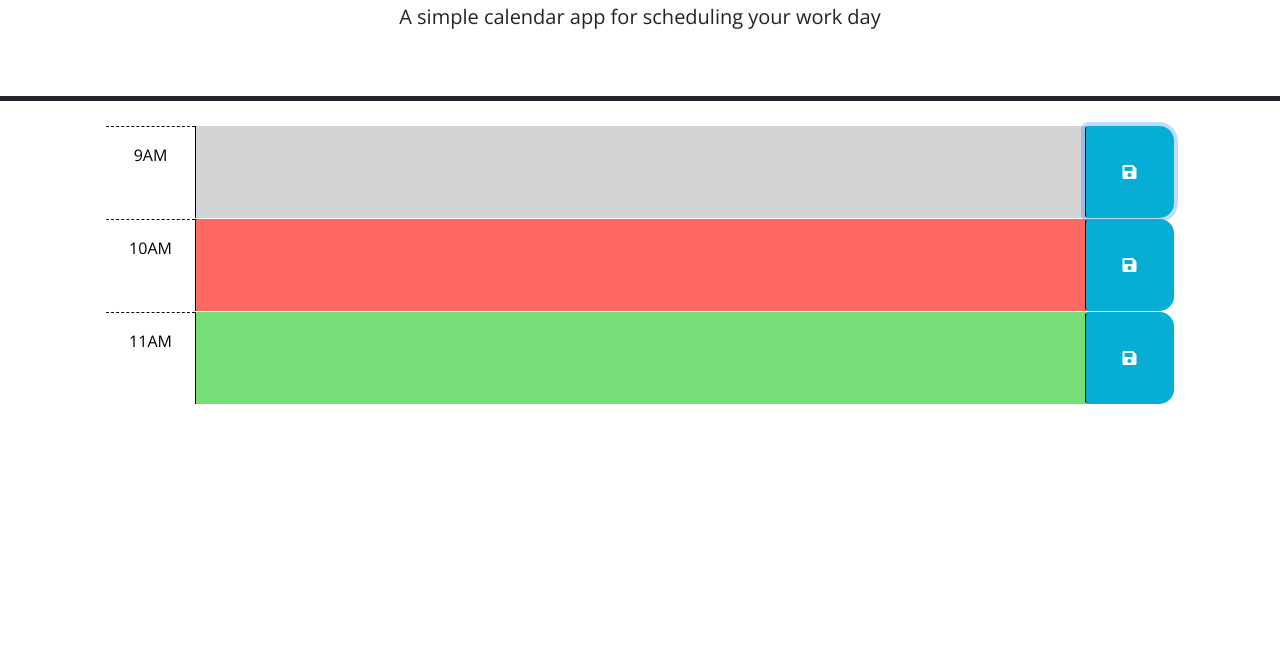
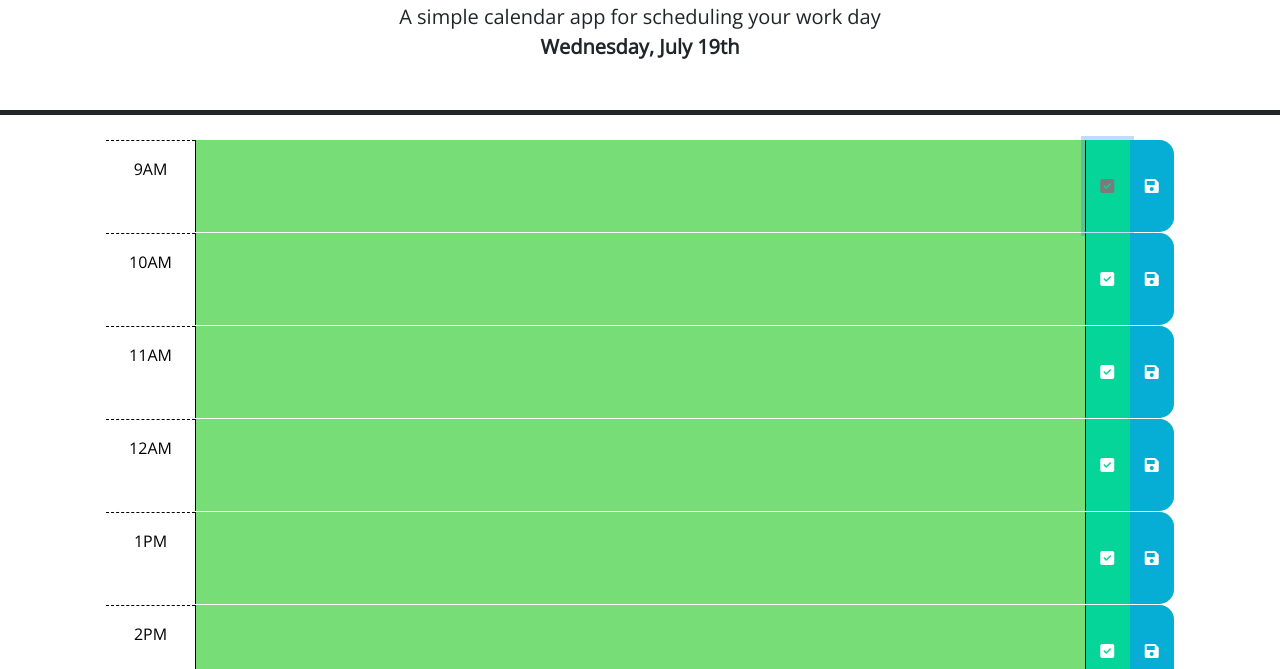
Before and after one commit to Rod-Freedom/Challenge-N5-WorkDayScheduler, a plain HTML site: page index.html in a window 1280 px wide. Both pictures are taken after a click on the button 1129 px from the left and 302 px from the top of the page. Shown: the part 131-800 px from the top of the page. Drawn offline with nearby package versions, Linux system fonts and the light colour scheme.

Commit message:
added the full code for mvp

```diff
--- a/index.html
+++ b/index.html
@@ -5,6 +5,7 @@
     <meta name="viewport" content="width=device-width, initial-scale=1.0"/>
     <meta http-equiv="X-UA-Compatible" content="ie=edge"/>
     <link rel="stylesheet" href="https://cdn.jsdelivr.net/npm/bootstrap@5.1.3/dist/css/bootstrap.min.css"/>
+    <script src="https://kit.fontawesome.com/9af0c34c90.js" crossorigin="anonymous"></script>
     <link rel="stylesheet" href="https://use.fontawesome.com/releases/v5.8.1/css/all.css" integrity="sha384-50oBUHEmvpQ+1lW4y57PTFmhCaXp0ML5d60M1M7uH2+nqUivzIebhndOJK28anvf" crossorigin="anonymous"/>
     <link href="https://fonts.googleapis.com/css?family=Open+Sans&display=swap" rel="stylesheet"/>
     <link rel="stylesheet" href="./src/style.css"/>
@@ -15,10 +16,11 @@
   <body>
     <header class="p-5 mb-4 border-5 border-bottom border-dark text-center">
       <h1 class="display-3">Work Day Scheduler</h1>
-      <p class="lead">A simple calendar app for scheduling your work day</p>
-      <p id="currentDay" class="lead"></p>
+      <p class="lead m-0">A simple calendar app for scheduling your work day</p>
+      <p class="lead m-0 fw-bold" id="today"></p>
     </header>
-    <div class="container-lg px-5">
+
+    <div class="container-lg px-5 pb-5" id="hoursCont">
       <!-- Use class for "past", "present", and "future" to apply styles to the
         time-block divs accordingly. The javascript will need to do this by
         adding/removing these classes on each div by comparing the hour in the
@@ -29,32 +31,35 @@
         code is implemented.
         -->
 
-      <!-- Example of a past time block. The "past" class adds a gray background color. -->
-      <div id="hour-9" class="row time-block past">
+      <!-- Example of a past time block. The "past" class adds a gray background color.
+      <div id="hour-9" class="row time-block past flex-nowrap" data-hour="9">
         <div class="col-2 col-md-1 hour text-center py-3">9AM</div>
-        <textarea class="col-8 col-md-10 description" rows="3"> </textarea>
-        <button class="btn saveBtn col-2 col-md-1" aria-label="save">
+        <textarea class="col-8 col-md-10 description checkedTask" rows="3"></textarea>
+        <button class="btn checkBtn col rounded-0" aria-label="check">
+          <i class="fa-solid fa-square-check" aria-hidden="true"></i>
+        </button>
+        <button class="btn saveBtn col" aria-label="save">
           <i class="fas fa-save" aria-hidden="true"></i>
         </button>
-      </div>
+      </div> -->
 
-      <!-- Example of a a present time block. The "present" class adds a red background color. -->
+      <!-- Example of a a present time block. The "present" class adds a red background color.
       <div id="hour-10" class="row time-block present">
         <div class="col-2 col-md-1 hour text-center py-3">10AM</div>
         <textarea class="col-8 col-md-10 description" rows="3"> </textarea>
         <button class="btn saveBtn col-2 col-md-1" aria-label="save">
           <i class="fas fa-save" aria-hidden="true"></i>
         </button>
-      </div>
+      </div> -->
 
-      <!-- Example of a future time block. The "future" class adds a green background color. -->
+      <!-- Example of a future time block. The "future" class adds a green background color.
       <div id="hour-11" class="row time-block future">
         <div class="col-2 col-md-1 hour text-center py-3">11AM</div>
         <textarea class="col-8 col-md-10 description" rows="3"> </textarea>
         <button class="btn saveBtn col-2 col-md-1" aria-label="save">
           <i class="fas fa-save" aria-hidden="true"></i>
         </button>
-      </div>
+      </div> -->
 
     <script src="https://code.jquery.com/jquery-3.4.1.min.js"></script>
     <script src="https://cdn.jsdelivr.net/npm/dayjs@1.11.3/dayjs.min.js" integrity="sha256-iu/zLUB+QgISXBLCW/mcDi/rnf4m4uEDO0wauy76x7U=" crossorigin="anonymous"></script>
--- a/src/script.js
+++ b/src/script.js
@@ -1,23 +1,198 @@
-// Wrap all code that interacts with the DOM in a call to jQuery to ensure that
-// the code isn't run until the browser has finished rendering all the elements
-// in the html.
-$(function () {
-  // TODO: Add a listener for click events on the save button. This code should
-  // use the id in the containing time-block as a key to save the user input in
-  // local storage. HINT: What does `this` reference in the click listener
-  // function? How can DOM traversal be used to get the "hour-x" id of the
-  // time-block containing the button that was clicked? How might the id be
-  // useful when saving the description in local storage?
-  //
-  // TODO: Add code to apply the past, present, or future class to each time
-  // block by comparing the id to the current hour. HINTS: How can the id
-  // attribute of each time-block be used to conditionally add or remove the
-  // past, present, and future classes? How can Day.js be used to get the
-  // current hour in 24-hour time?
-  //
-  // TODO: Add code to get any user input that was saved in localStorage and set
-  // the values of the corresponding textarea elements. HINT: How can the id
-  // attribute of each time-block be used to do this?
-  //
-  // TODO: Add code to display the current date in the header of the page.
+const todayP = $('#today');
+const hoursContainer = $('#hoursCont');
+let today = dayjs();
+let tasksList = [
+  today.format('YYYY-MM-DD'), {
+    hour: 9,
+    task: "",
+    checked: false
+  }, {
+    hour: 10,
+    task: "",
+    checked: false
+  }, {
+    hour: 11,
+    task: "",
+    checked: false
+  }, {
+    hour: 12,
+    task: "",
+    checked: false
+  }, {
+    hour: 13,
+    task: "",
+    checked: false
+  }, {
+    hour: 14,
+    task: "",
+    checked: false
+  }, {
+    hour: 15,
+    task: "",
+    checked: false
+  }, {
+    hour: 16,
+    task: "",
+    checked: false
+  }, {
+    hour: 17,
+    task: "",
+    checked: false
+  },
+];
+
+const storeData = () => localStorage.setItem("tasksList", JSON.stringify(tasksList));
+const getData = () => {
+  tasksList = JSON.parse(localStorage.getItem("tasksList"));
+};
+
+const todaysDate = () => {
+  let suffix = '';
+  let todaysDay = today.format('D');
+
+  if (todaysDay == 1) {
+    suffix = 'st'
+  } else if (todaysDay == 2) {
+    suffix = 'nd'
+  } else if (todaysDay == 3) {
+    suffix = 'rd'
+  } else {
+    suffix = 'th'
+  }
+
+  todayP.html(today.format(`dddd, MMMM D[${suffix}]`))
+};
+
+const getTasks = () => {
+  if (localStorage.getItem("tasksList") === null || JSON.parse(localStorage.getItem("tasksList"))[0] != today.format('YYYY-MM-DD')) {
+    storeData();
+  } else {
+    getData();
+  };
+};
+
+const colorHoursFunc = () => {
+  for (i = 9; i < 18; i++) {
+    let hourRowEl = $(`#hour-${i}`);
+
+    if (hourRowEl.data('hour') < today.format('H')) {
+      hourRowEl.addClass('past');
+      hourRowEl.removeClass('present');
+      hourRowEl.removeClass('future');
+
+    } else if (hourRowEl.data('hour') == today.format('H')) {
+      hourRowEl.addClass('present');
+      hourRowEl.removeClass('past');
+      hourRowEl.removeClass('future');
+
+    } else {
+      hourRowEl.addClass('future');
+      hourRowEl.removeClass('past');
+      hourRowEl.removeClass('present');
+
+    };
+  }
+
+  console.log("Hi Rod")
+};
+
+const colorHours = () => {
+
+  colorHoursFunc();
+
+  setInterval(() => {
+    colorHoursFunc();
+
+  }, 60000)
+
+};
+
+const saveTaskFunc = e => {
+  let event = $(e.target);
+  let dataHour = event.data("hour");
+  let savedTask = $(`#task-${dataHour}`).val();
+
+  tasksList[dataHour - 8].task = savedTask;
+  console.log(tasksList)
+  storeData();
+}
+
+const checkedFunc = e => {
+  let event = $(e.target);
+  let dataHour = event.data("hour");
+
+
+  if (event.data('state') == '') {
+    $(`#task-${dataHour}`).addClass('checkedTask');
+
+    tasksList[dataHour - 8].checked = true
+    storeData();
+
+    event.addClass('checkedBtn');
+    event.children().addClass('checkedBtn');
+    event.parent().addClass('checkedBtn');
+
+    event.data('state', 'checked');
+    event.children().data('state', 'checked');
+    event.parent().data('state', 'checked');
+
+  } else {
+    $(`#task-${dataHour}`).removeClass('checkedTask');
+
+    tasksList[dataHour - 8].checked = false
+    storeData();
+
+    event.removeClass('checkedBtn');
+    event.children().removeClass('checkedBtn');
+    event.parent().removeClass('checkedBtn');
+
+    event.data('state', '');
+    event.children().data('state', '');
+    event.parent().data('state', '');
+  }
+};
+
+let renderHrs = () => {
+
+  for (i = 9; i < 18; i++) {
+    let hr = ``;
+
+    if (i > 12) {
+      hr = `${i - 12}PM`
+    } else {
+      hr = `${i}AM`
+    }
+
+    const hourRow = $(`
+      <div id="hour-${i}" class="row time-block past flex-nowrap" data-hour="${i}">
+        <div class="col-2 col-md-1 hour text-center py-3">${hr}</div>
+        <textarea class="col-8 col-md-10 description" rows="3" id="task-${i}"></textarea>
+        <button class="btn checkBtn col rounded-0" aria-label="check" data-hour="${i}" data-state="">
+          <i class="fa-solid fa-square-check" data-hour="${i}" data-state=""></i>
+        </button>
+        <button class="btn saveBtn col" data-hour="${i}" aria-label="save">
+          <i class="fas fa-save" aria-hidden="true" data-hour="${i}"></i>
+        </button>
+      </div>
+    `)
+
+    hoursContainer.append(hourRow);
+
+    if (tasksList[i - 8].checked == true) {
+      $(`#task-${i}`).addClass('checkedTask');
+    }
+
+    $(`#task-${i}`).html(tasksList[i - 8].task);
+
+    hourRow.on('click', '.checkBtn', checkedFunc);
+    hourRow.on('click', '.saveBtn', saveTaskFunc);
+  };
+
+}
+
+$(document).ready(function() {
+  getTasks();
+  todaysDate();
+  renderHrs();
+  colorHours();
 });
--- a/src/style.css
+++ b/src/style.css
@@ -46,10 +46,15 @@ textarea {
 }
 
 .saveBtn {
-  border-left: 1px solid black;
-  border-top-right-radius: 15px;
+  border-radius: 0 15px 15px 0;
   border-bottom-right-radius: 15px;
   background-color: #06aed5;
+  color: white;
+}
+
+.checkBtn {
+  border-left: 1px solid black;
+  background-color: #06d59a;
   color: white;
 }
 
@@ -57,3 +62,16 @@ textarea {
   font-size: 20px;
   transition: all 0.3s ease-in-out;
 }
+
+.checkBtn i:hover {
+  font-size: 20px;
+  transition: all 0.3s ease-in-out;
+}
+
+.checkedTask {
+  text-decoration: line-through;
+}
+
+.checkedBtn {
+  color: #7b7b7b;
+}
```
